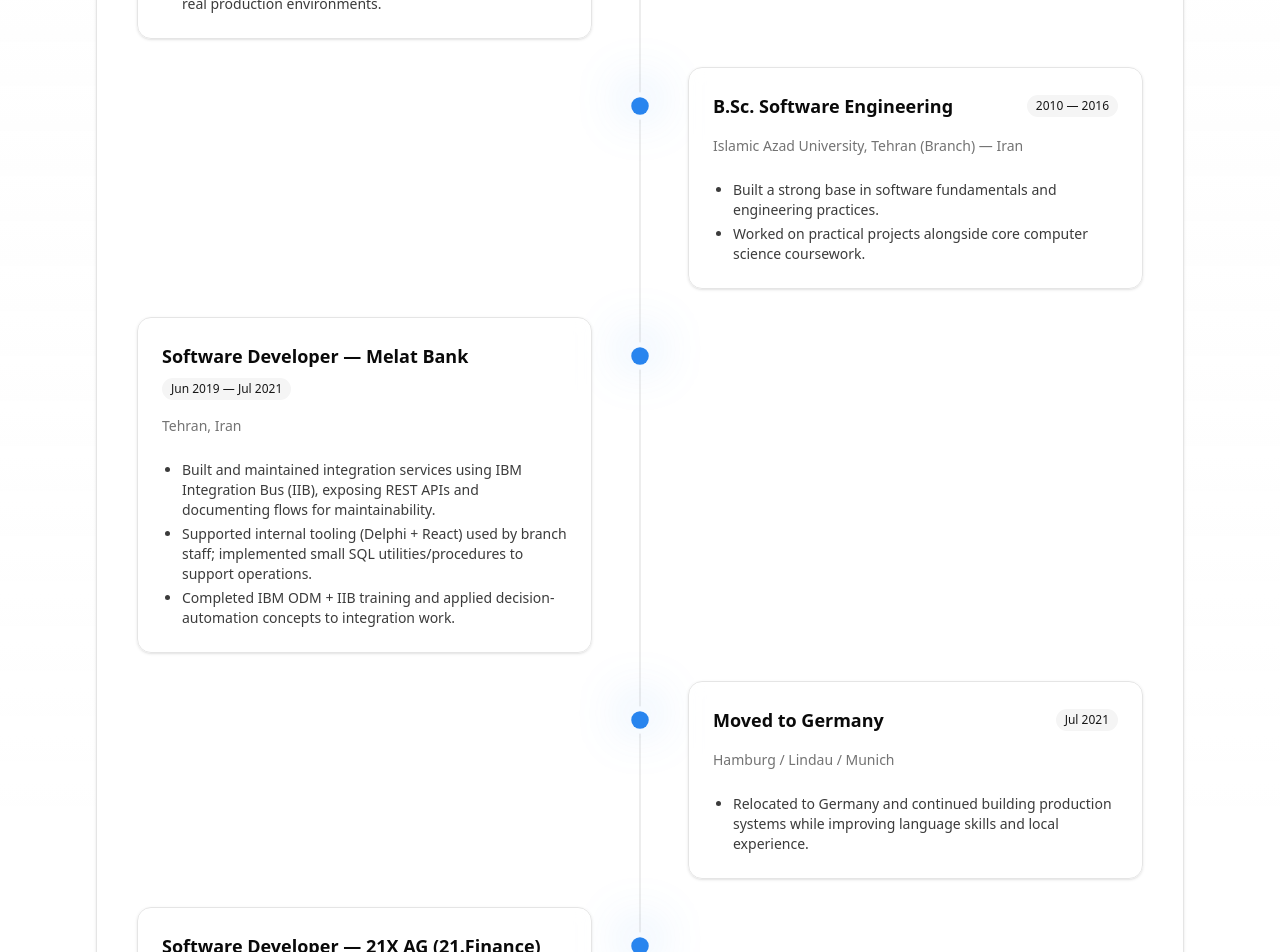
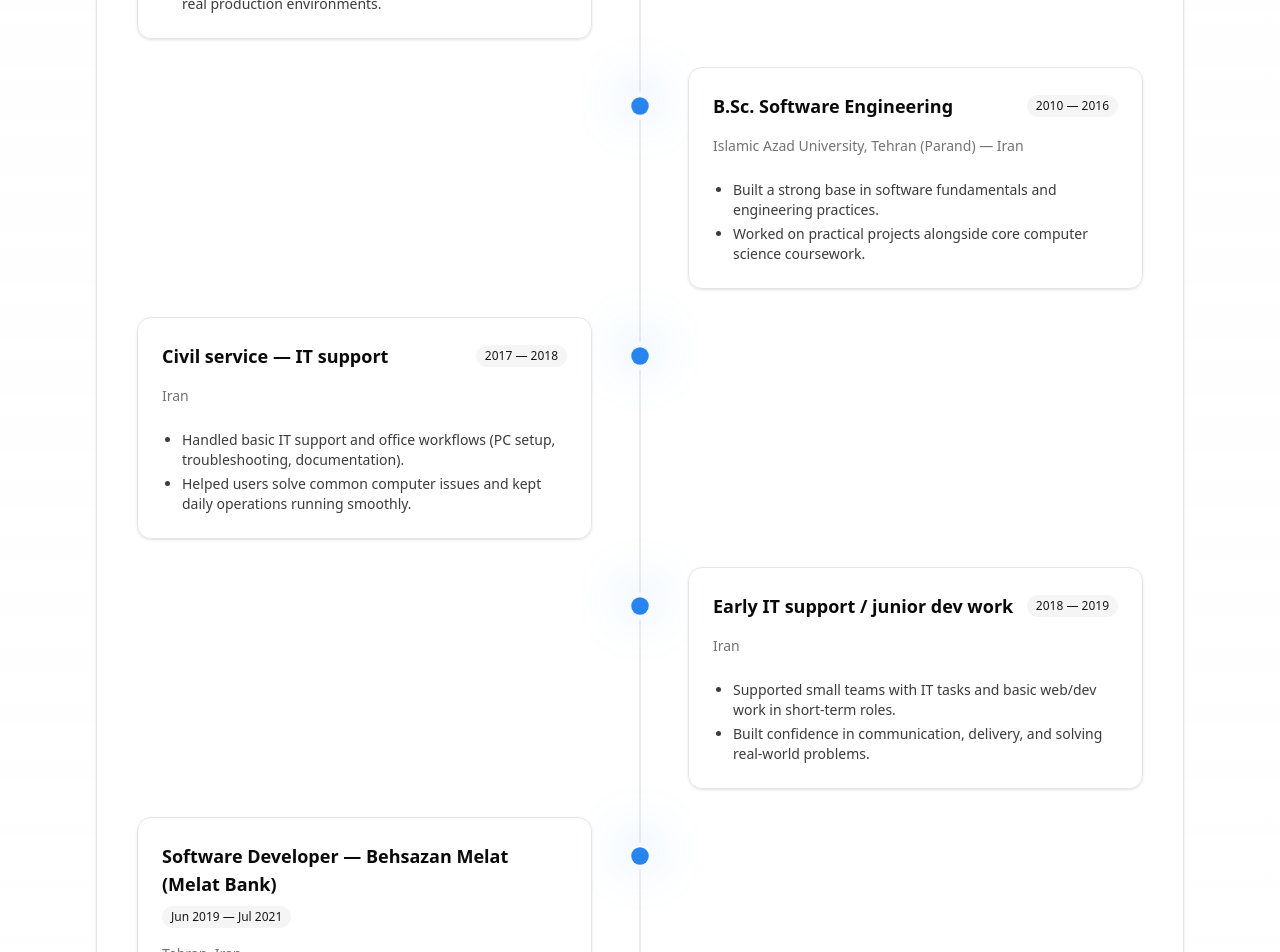
Before and after one commit to behzad-dev/timeline-portfolio, a Next.js app in the folder apps/web/: page / in a window 1280 px wide. Shown: the part 860-1812 px from the top of the page. Built offline with nearby package versions, Linux system fonts and the light colour scheme.

Commit message:
chore: add README + polish projects

```diff
--- a/apps/web/src/data/portfolio.ts
+++ b/apps/web/src/data/portfolio.ts
@@ -78,10 +78,11 @@ export const portfolio = {
         'Started building full-stack systems and internal tools in real production environments.',
       ],
     },
+
     {
       id: 'education',
       title: 'B.Sc. Software Engineering',
-      subtitle: 'Islamic Azad University, Tehran (Branch) — Iran',
+      subtitle: 'Islamic Azad University, Tehran (Parand) — Iran',
       start: '2010',
       end: '2016',
       bullets: [
@@ -89,9 +90,34 @@ export const portfolio = {
         'Worked on practical projects alongside core computer science coursework.',
       ],
     },
+
+    {
+      id: 'civil-service',
+      title: 'Civil service — IT support',
+      subtitle: 'Iran',
+      start: '2017',
+      end: '2018',
+      bullets: [
+        'Handled basic IT support and office workflows (PC setup, troubleshooting, documentation).',
+        'Helped users solve common computer issues and kept daily operations running smoothly.',
+      ],
+    },
+
+    {
+      id: 'early-it',
+      title: 'Early IT support / junior dev work',
+      subtitle: 'Iran',
+      start: '2018',
+      end: '2019',
+      bullets: [
+        'Supported small teams with IT tasks and basic web/dev work in short-term roles.',
+        'Built confidence in communication, delivery, and solving real-world problems.',
+      ],
+    },
+
     {
       id: 'melat-bank',
-      title: 'Software Developer — Melat Bank',
+      title: 'Software Developer — Behsazan Melat (Melat Bank)',
       subtitle: 'Tehran, Iran',
       start: 'Jun 2019',
       end: 'Jul 2021',
@@ -101,6 +127,7 @@ export const portfolio = {
         'Completed IBM ODM + IIB training and applied decision-automation concepts to integration work.',
       ],
     },
+
     {
       id: 'germany',
       title: 'Moved to Germany',
@@ -110,6 +137,7 @@ export const portfolio = {
         'Relocated to Germany and continued building production systems while improving language skills and local experience.',
       ],
     },
+
     {
       id: '21x',
       title: 'Software Developer — 21X AG (21.Finance)',
@@ -122,6 +150,7 @@ export const portfolio = {
         'Prototyped a React Native (Expo) mobile app and documented architecture for handover.',
       ],
     },
+
     {
       id: 'sviper',
       title: 'Software Developer — Sviper GmbH (The Sandbox)',
@@ -132,9 +161,10 @@ export const portfolio = {
         'Built backend features for moderation and back-office operations (workflows, ranking/logic, and admin tooling).',
         'Improved responsiveness and stability using Redis caching and event-driven processing with Kafka.',
         'Introduced safer delivery patterns: feature flags + automated checks, reducing production risk.',
-        'Containerized services and shipped via CI/CD; added observability (logs/metrics) to speed up debugging (Datadog).',
+        'Containerized services and shipped via CI/CD; added observability (Datadog) to speed up debugging.',
       ],
     },
+
     {
       id: 'now',
       title: 'Now',
@@ -142,8 +172,8 @@ export const portfolio = {
       start: 'Nov 2024',
       end: 'Present',
       bullets: [
-        'Building a timeline portfolio and sharpening end-to-end production workflow (Next.js, AWS, CI/CD, monitoring).',
-        'Continuing German learning (completed A2.2; working toward B1).',
+        'Building a timeline portfolio and sharpening end-to-end workflow (Next.js, AWS, CI/CD).',
+        'German learning: completed Goethe intensive courses (late 2025) and continuing with self-study toward B2.',
       ],
     },
   ],
@@ -201,15 +231,15 @@ export const portfolio = {
         'A premium-feeling portfolio with a scroll-drawn journey timeline, strong UI polish, and production AWS hosting + CI/CD.',
       role: 'Solo project',
       highlights: [
-        'Scroll-driven timeline with reduced-motion support.',
-        'Static export hosted on S3 + CloudFront + custom domain.',
-        'GitHub Actions deploy pipeline + SEO/social metadata.',
+        'Scroll-driven timeline with Framer Motion + reduced-motion support.',
+        'Static export to S3 + CloudFront + custom domain.',
+        'CI/CD deploy pipeline + SEO/social metadata.',
       ],
       details:
-        'Built this as a “production-minded” static portfolio: fast CDN delivery, real IaC, and a clean component system. Focus was polish, performance, and a credible end-to-end workflow.',
+        'Built this to refresh fundamentals and show real-world deployment: infra, caching, invalidations, and clean UI components.',
       improvements: [
-        'Add a contact form using SES (avoid email spam).',
-        'Add lightweight analytics (privacy-friendly).',
+        'Add case-study pages for deeper technical writeups.',
+        'Add light performance checks (Lighthouse / Playwright smoke test).',
       ],
       tech: [
         'Next.js',
@@ -234,12 +264,15 @@ export const portfolio = {
       role: 'Solo project',
       highlights: [
         'Clean responsive UI with TypeScript-first components.',
-        'Simple, maintainable state flow for fast iteration.',
+        'Simple, maintainable state flow.',
         'Deployed as a public demo for sharing and feedback.',
       ],
       details:
-        'Built as a frontend exercise: tight UI, quick feedback loop, and a clear “demo-able” experience. Kept the architecture simple and readable.',
-      improvements: ['Add tests for core game logic.'],
+        'A fun small project to practice UI flow, feedback loops, and shipping a complete small product.',
+      improvements: [
+        'Add levels / difficulty modes.',
+        'Add analytics to see where users drop off.',
+      ],
       tech: ['React', 'TypeScript'],
       image: { src: '/projects/emojiguess.png', alt: 'Screenshot of EmojiGuess game' },
       links: [
```
Also changed, not shown: 1 other file (tests, documents, lock files or other folders).
